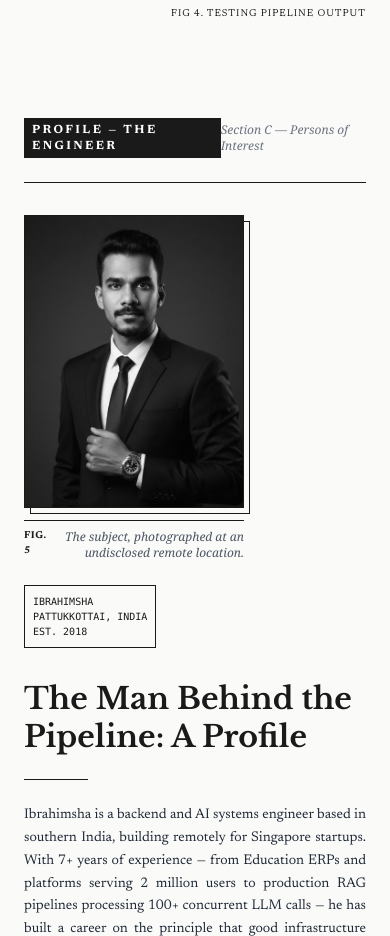
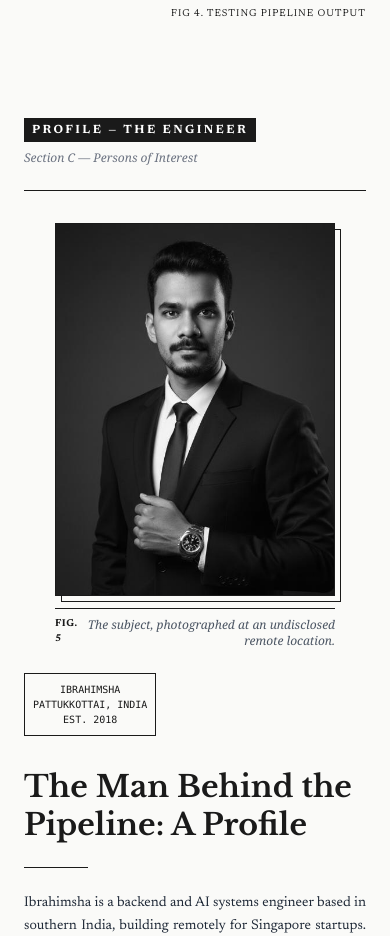
Before and after one commit to ibrahimshadev/ibrahimshadev.github.io, a plain HTML site: page index.html in a window 390 px wide. Shown: the part 5341-6277 px from the top of the page. Drawn offline with nearby package versions, Linux system fonts and the light colour scheme; a web font is replaced by a local one.

Commit message:
Fix profile section mobile layout — wider image, stacked header

```diff
--- a/index.html
+++ b/index.html
@@ -236,13 +236,13 @@ LICENSE: OPEN SOURCE
 </div>
 </section>
 <section class="mb-24">
-<div class="flex justify-between items-center mb-6">
-<span class="text-xs font-bold uppercase tracking-[0.2em] bg-news-ink text-white px-2 py-1">Profile — The Engineer</span>
+<div class="flex flex-col sm:flex-row justify-between items-start sm:items-center mb-6 gap-2">
+<span class="text-xs font-bold uppercase tracking-[0.2em] bg-news-ink text-white px-2 py-1 shrink-0">Profile — The Engineer</span>
 <span class="text-xs font-serif italic text-gray-500">Section C — Persons of Interest</span>
 </div>
 <div class="grid grid-cols-1 lg:grid-cols-12 gap-8 lg:gap-12 items-start border-t border-news-ink pt-8">
 <div class="lg:col-span-3">
-<figure class="max-w-[220px]">
+<figure class="max-w-[280px] mx-auto lg:mx-0 lg:max-w-[220px]">
 <div class="relative">
 <div class="absolute inset-0 border border-news-ink translate-x-1.5 translate-y-1.5"></div>
 <img alt="Portrait of Ibrahimsha" class="relative w-full aspect-[3/4] object-cover grayscale contrast-110 z-10 border border-news-ink bg-white" src="images/me.jpg"/>
@@ -252,7 +252,7 @@ LICENSE: OPEN SOURCE
 <span class="text-xs italic font-serif text-gray-600 text-right">The subject, photographed at an undisclosed remote location.</span>
 </figcaption>
 </figure>
-<div class="mt-6 text-[10px] font-mono border border-news-ink p-2 inline-block">
+<div class="mt-6 text-[10px] font-mono border border-news-ink p-2 inline-block mx-auto lg:mx-0 block lg:inline-block text-center lg:text-left">
 IBRAHIMSHA<br/>
 PATTUKKOTTAI, INDIA<br/>
 EST. 2018
```
